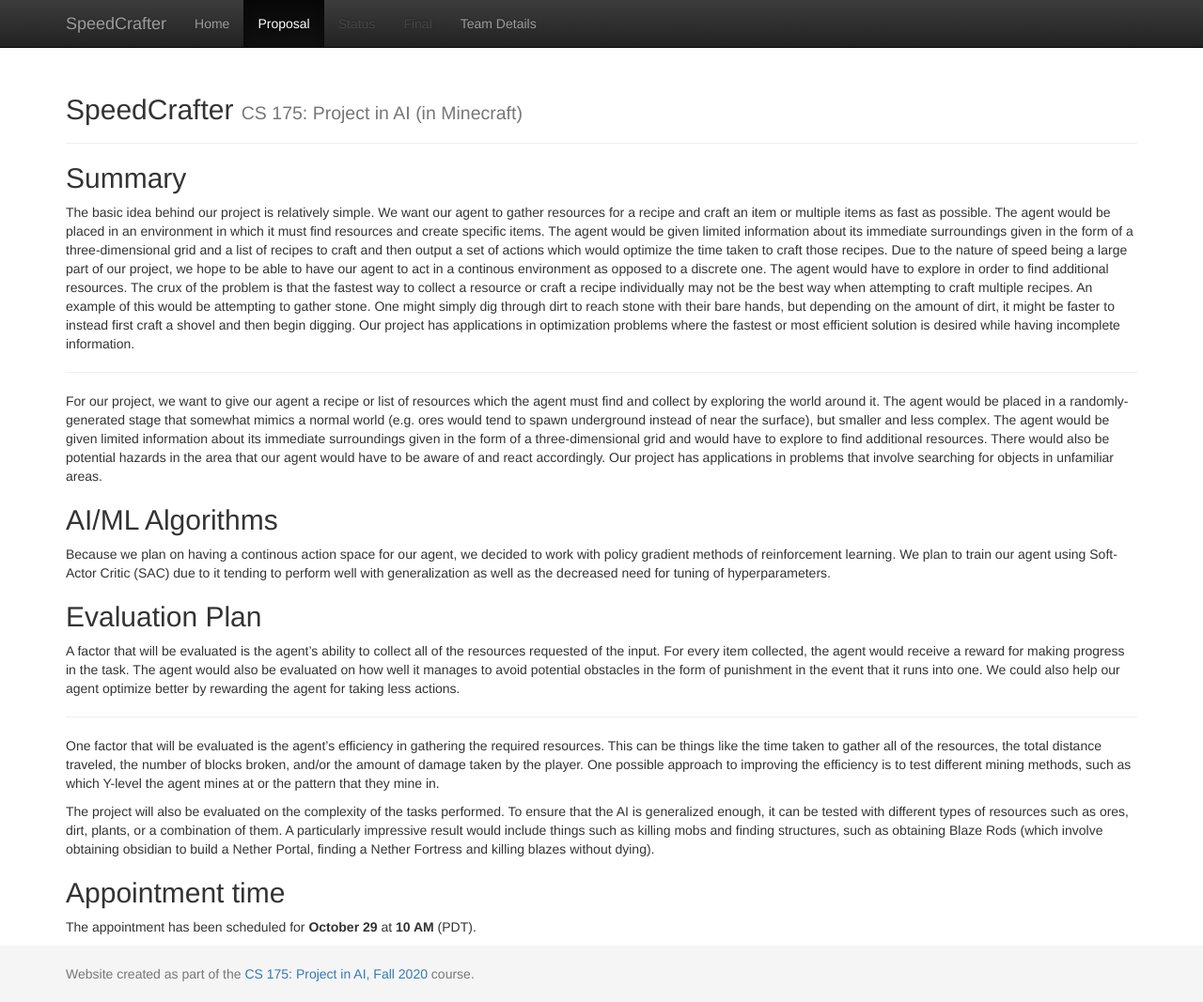
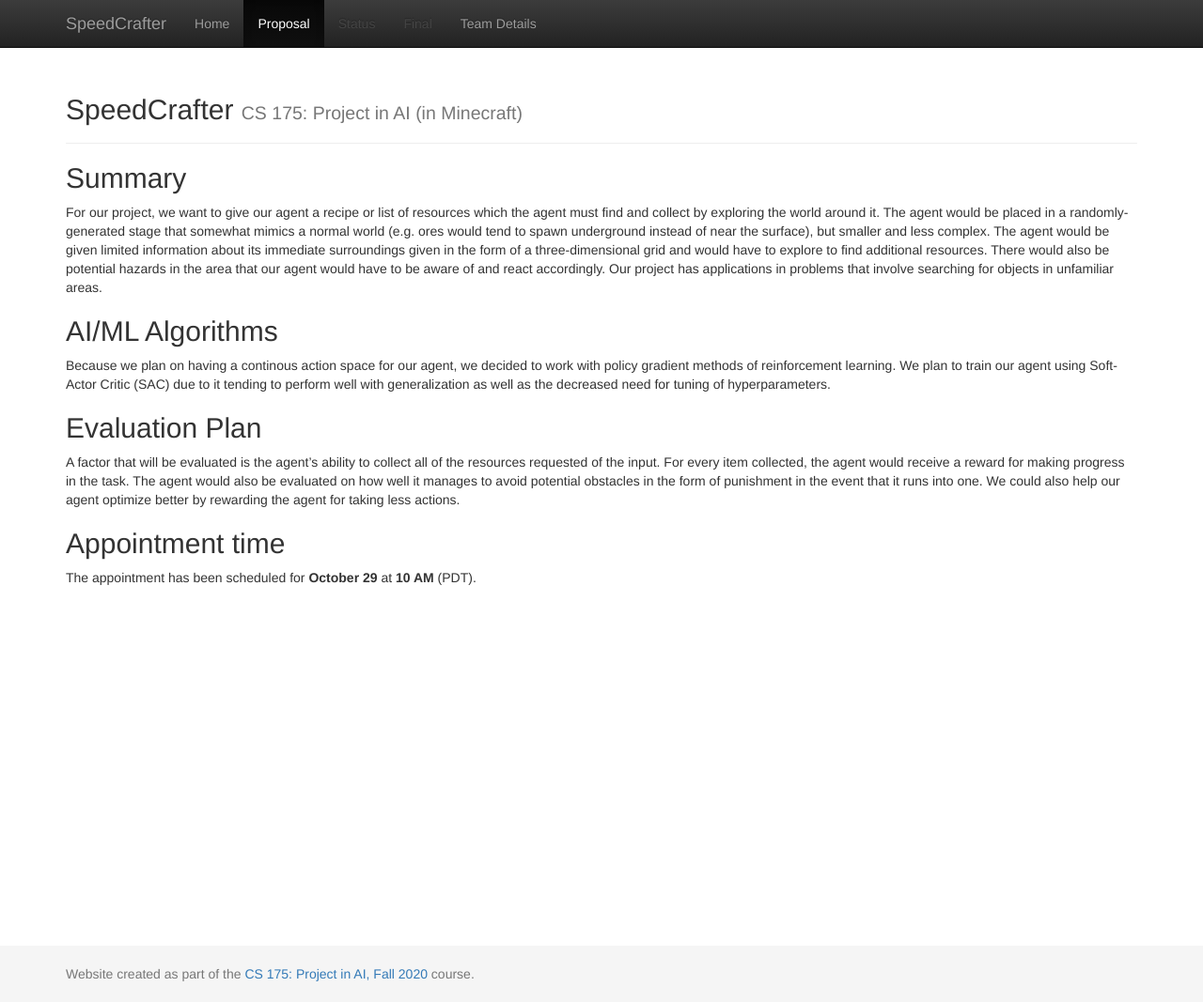
Before and after one commit to jhnguyen521/SpeedCrafter, a Jekyll site: the page built from docs/proposal.md, in a window 1280 px wide and 1067 px high. Shown: the whole window at 94% size. Built offline with Jekyll 4.4.1, drawn with Linux system fonts in a browser that asks for light colours.

Commit message:
Update proposal.md

```diff
--- a/docs/proposal.md
+++ b/docs/proposal.md
@@ -4,10 +4,6 @@
 ---
 
 ## Summary
-
-The basic idea behind our project is relatively simple. We want our agent to gather resources for a recipe and craft an item or multiple items as fast as possible. The agent would be placed in an environment in which it must find resources and create specific items. The agent would be given limited information about its immediate surroundings given in the form of a three-dimensional grid and a list of recipes to craft and then output a set of actions which would optimize the time taken to craft those recipes. Due to the nature of speed being a large part of our project, we hope to be able to have our agent to act in a continous environment as opposed to a discrete one. The agent would have to explore in order to find additional resources. The crux of the problem is that the fastest way to collect a resource or craft a recipe individually may not be the best way when attempting to craft multiple recipes. An example of this would be attempting to gather stone. One might simply dig through dirt to reach stone with their bare hands, but depending on the amount of dirt, it might be faster to instead first craft a shovel and then begin digging. Our project has applications in optimization problems where the fastest or most efficient solution is desired while having incomplete information.
-
----
 
 For our project, we want to give our agent a recipe or list of resources which the agent must find and collect by exploring the world around it. The agent would be placed in a randomly-generated stage that somewhat mimics a normal world (e.g. ores would tend to spawn underground instead of near the surface), but smaller and less complex. The agent would be given limited information about its immediate surroundings given in the form of a three-dimensional grid and would have to explore to find additional resources. There would also be potential hazards in the area that our agent would have to be aware of and react accordingly. Our project has applications in problems that involve searching for objects in unfamiliar areas.
 
@@ -18,11 +14,6 @@
 
 A factor that will be evaluated is the agent's ability to collect all of the resources requested of the input. For every item collected, the agent would receive a reward for making progress in the task. The agent would also be evaluated on how well it manages to avoid potential obstacles in the form of punishment in the event that it runs into one. We could also help our agent optimize better by rewarding the agent for taking less actions.
 
----
-
-One factor that will be evaluated is the agent's efficiency in gathering the required resources. This can be things like the time taken to gather all of the resources, the total distance traveled, the number of blocks broken, and/or the amount of damage taken by the player. One possible approach to improving the efficiency is to test different mining methods, such as which Y-level the agent mines at or the pattern that they mine in.
-
-The project will also be evaluated on the complexity of the tasks performed. To ensure that the AI is generalized enough, it can be tested with different types of resources such as ores, dirt, plants, or a combination of them. A particularly impressive result would include things such as killing mobs and finding structures, such as obtaining Blaze Rods (which involve obtaining obsidian to build a Nether Portal, finding a Nether Fortress and killing blazes without dying).
 
 ## Appointment time
 The appointment has been scheduled for **October 29** at **10 AM** (PDT).
```
